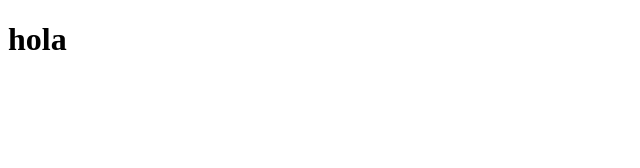
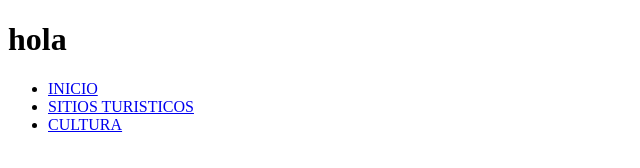
Before and after one commit to tepetcoswilfredoantony-cpu/sitios_turisticos, a plain HTML site: page index.html in a window 1280 px wide. Shown: the whole page, without its empty margins (0-640 px from the left). Drawn offline with Linux system fonts and the light colour scheme.

Commit message:
cree loa botones

```diff
--- a/index.html
+++ b/index.html
@@ -8,6 +8,10 @@
 <body>
 
     <h1>hola</h1>
-
+    <ul>
+        <li> <a href="index.html"> INICIO</a></li>
+        <li><a href="lugares.html"> SITIOS TURISTICOS</a></li>
+        <li> <a href="cultura.html"> CULTURA</a></li>
+    </ul>
 </body>
 </html>
```
